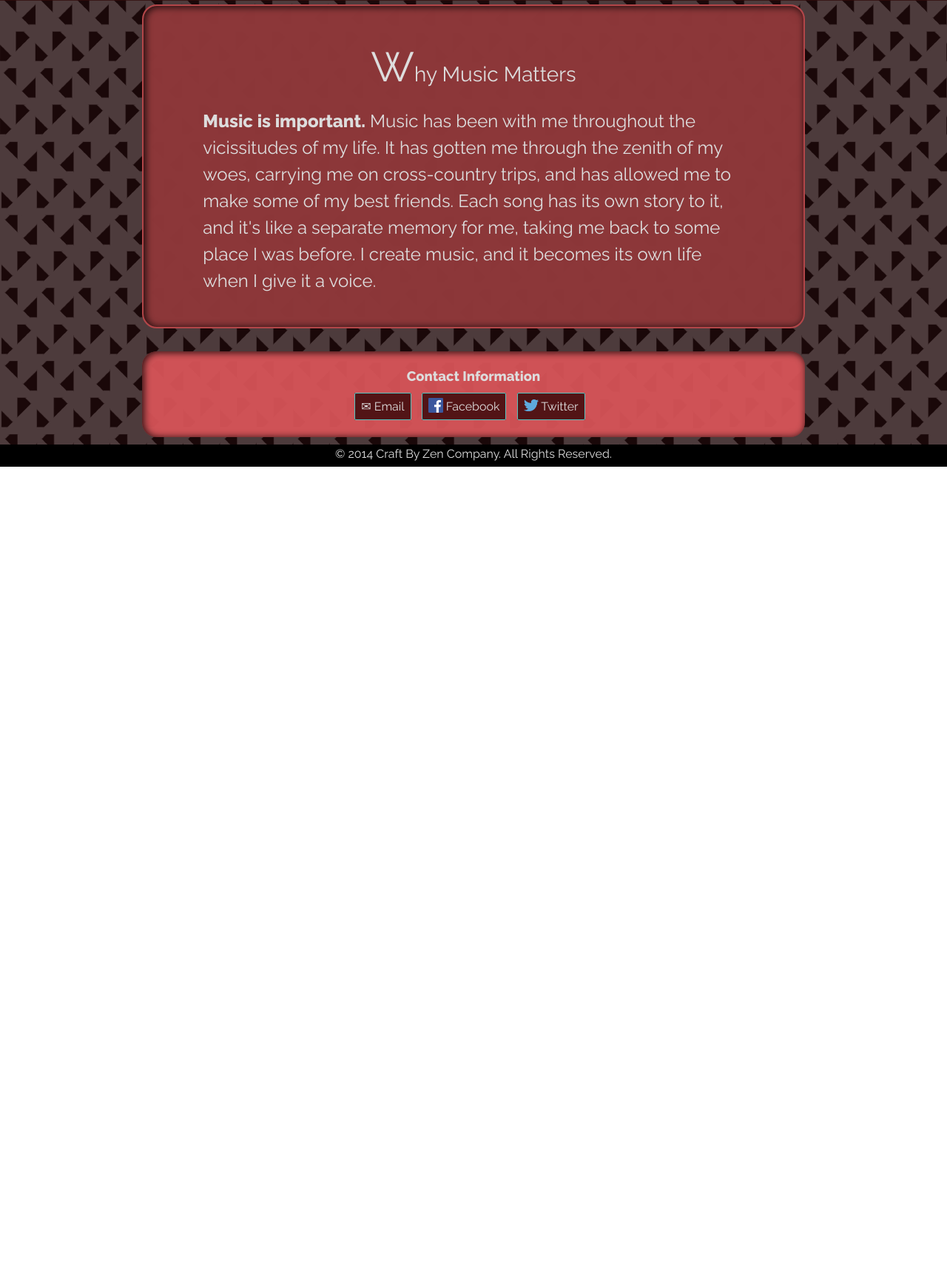
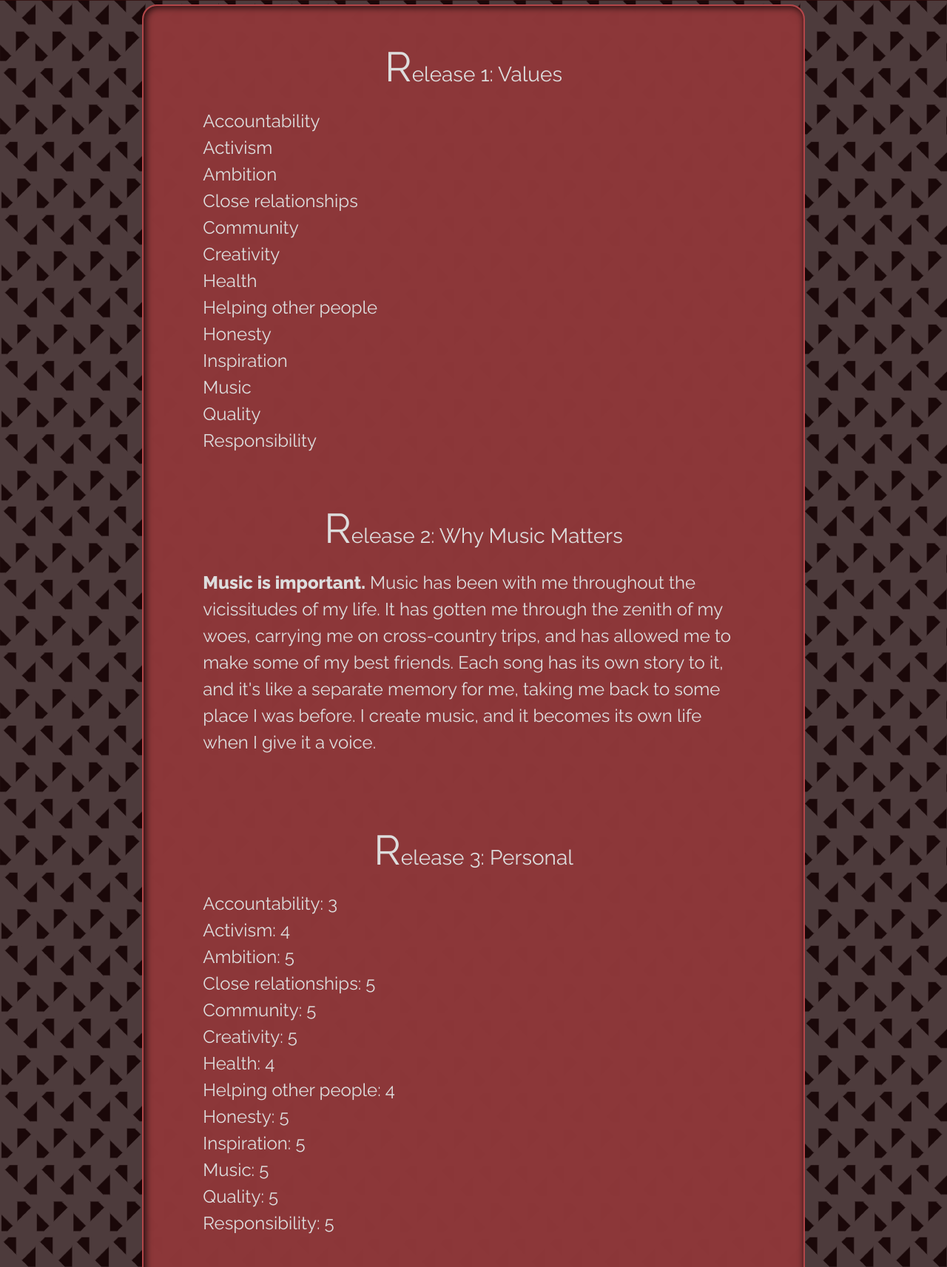
Before and after one commit to freehat704/jermspeaks.github.io, a plain HTML site: page week1_cultural_blog.html in a window 1280 px wide. Shown: the part 305-2018 px from the top of the page at 74% size. Before the commit the page ends 936 px from the top, so only its background shows below. Drawn offline with Linux system fonts and the light colour scheme; a web font is replaced by a local one.

Commit message:
cultural blog change

```diff
--- a/week1_cultural_blog.html
+++ b/week1_cultural_blog.html
@@ -31,11 +31,69 @@
 		</div>
 		<div class="container">
 			<div class="why-title" id="why">
-				<h3>Why Music Matters</h3>
+				<h3>Release 1: Values</h3>
+			</div>
+			<div class="why">
+				<h4>
+					<p>
+						<ul>
+							<li>Accountability</li>
+							<li>Activism</li>
+							<li>Ambition</li>
+							<li>Close relationships</li>
+							<li>Community</li>
+							<li>Creativity</li>
+							<li>Health</li>
+							<li>Helping other people</li>
+							<li>Honesty</li>
+							<li>Inspiration</li>
+							<li>Music</li>
+							<li>Quality</li>
+							<li>Responsibility</li>
+						</ul>
+					</p>
+				</h4>
+			</div>
+			<div class="why-title" id="why">
+				<h3>Release 2: Why Music Matters</h3>
 			</div>
 			<div class="why">
 				<h4>
 					<p><strong>Music is important.</strong> Music has been with me throughout the vicissitudes of my life. It has gotten me through the zenith of my woes, carrying me on cross-country trips, and has allowed me to make some of my best friends. Each song has its own story to it, and it's like a separate memory for me, taking me back to some place I was before. I create music, and it becomes its own life when I give it a voice.</p>
+				</h4>
+			</div>
+			<br>
+			<div class="why-title" id="why">
+				<h3>Release 3: Personal</h3>
+			</div>
+			<div class="why">
+				<h4>
+					<p>
+						<ul>
+							<li>Accountability: 3</li>
+							<li>Activism: 4</li>
+							<li>Ambition: 5</li>
+							<li>Close relationships: 5</li>
+							<li>Community: 5</li>
+							<li>Creativity: 5</li>
+							<li>Health: 4</li>
+							<li>Helping other people: 4</li>
+							<li>Honesty: 5</li>
+							<li>Inspiration: 5</li>
+							<li>Music: 5</li>
+							<li>Quality: 5</li>
+							<li>Responsibility: 5</li>
+						</ul>
+					</p>
+				</h4>
+			</div>
+			<br>
+			<div class="why-title" id="why">
+				<h3>Release 4: Last time, my advice</h3>
+			</div>
+			<div class="why">
+				<h4>
+					<p>I gave advice to my friend who was also going through a rough patch at work. I told them quitting my job was one of the best decisions of my life, and I won't ever have any regrets for doing it. However, the hard thing to swallow is the relationships you've built up over the span of your time there, and just seeing it go away, like breaking up with your first partner.</p>
 				</h4>
 			</div>
 			<br>
```
